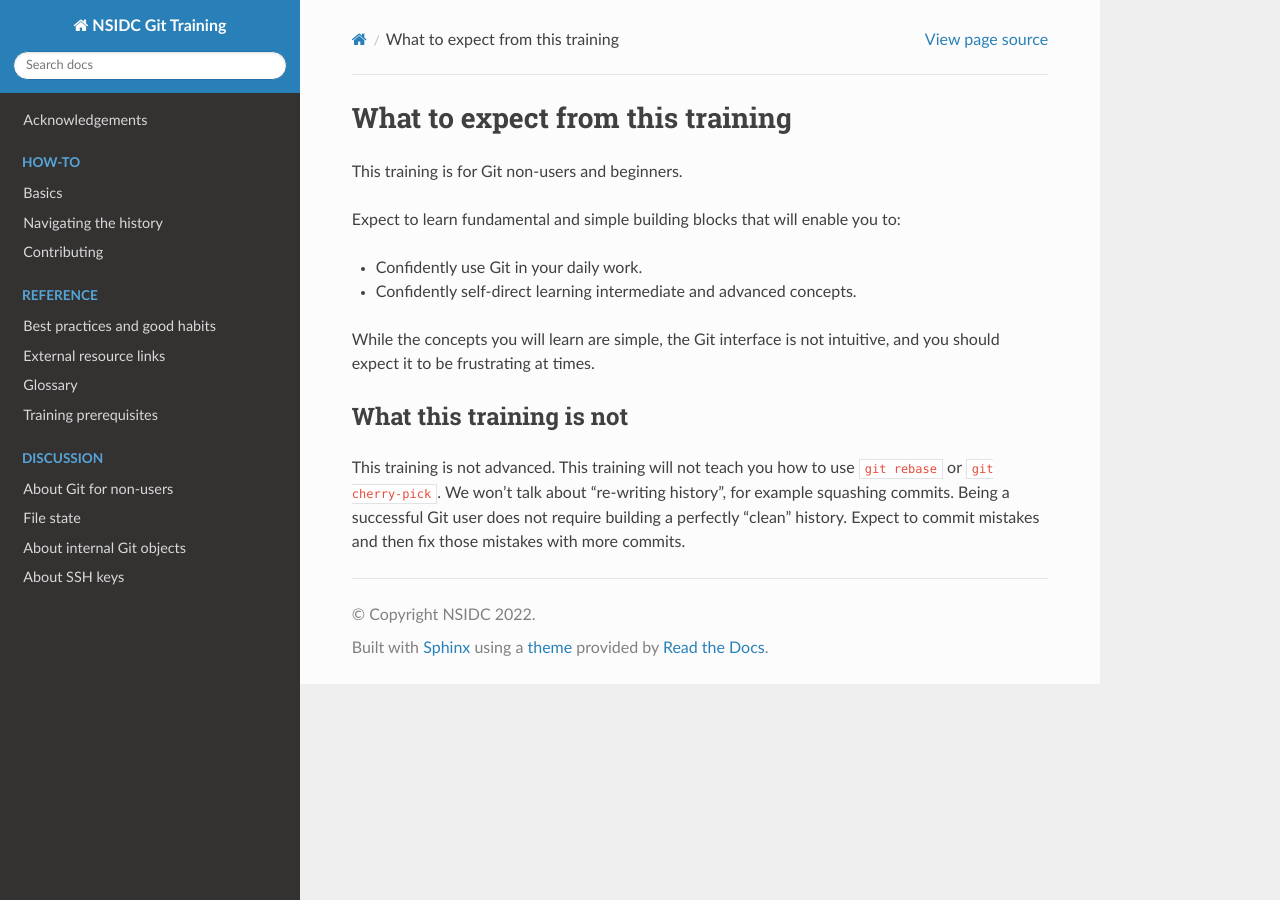
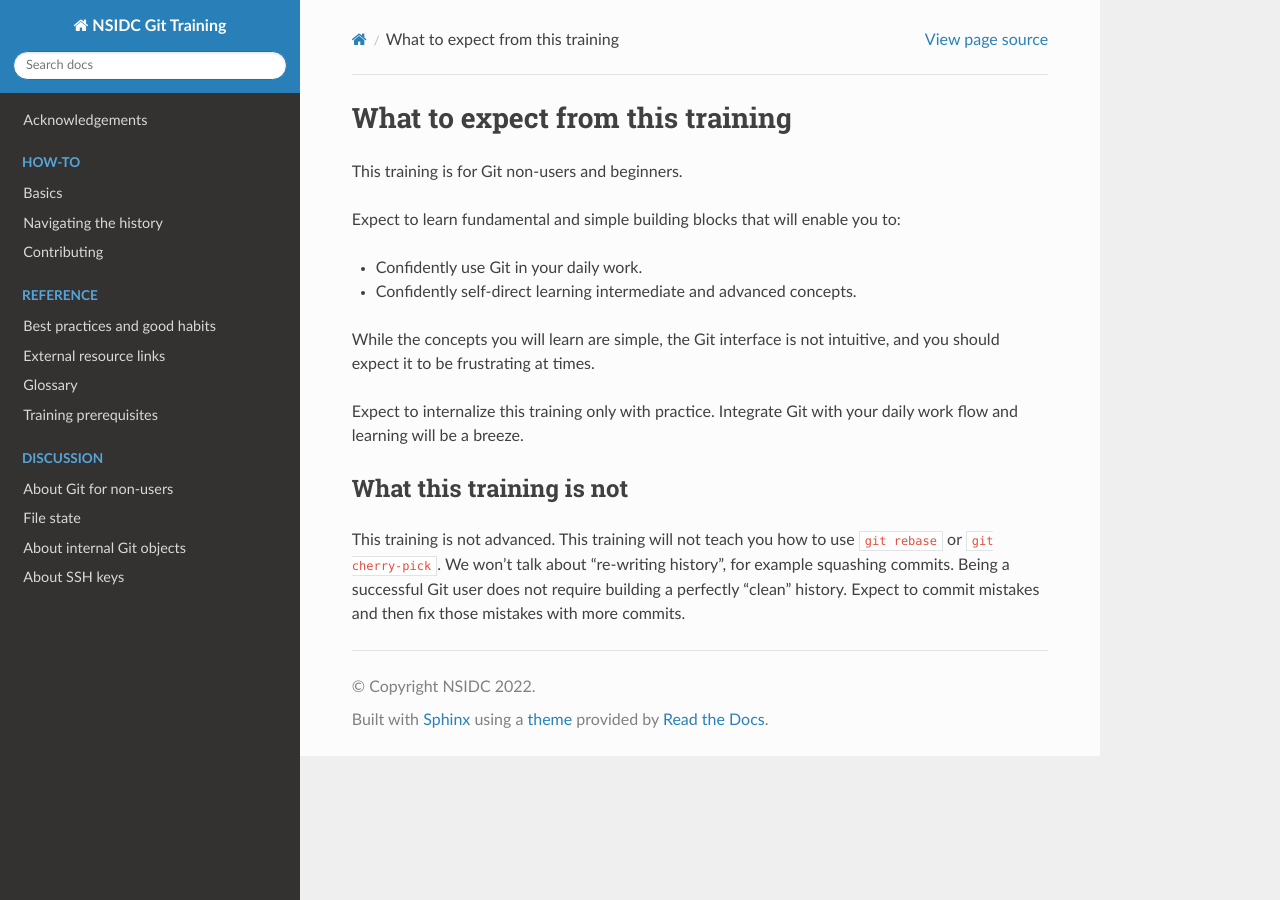
Before and after one commit to nsidc/git-training, a Sphinx documentation site: the page built from doc/what-to-expect.md, in a window 1280 px wide. Built offline with Sphinx 7.4.7 and the Read the Docs theme 2.0.0, drawn with Linux system fonts in a browser that asks for light colours.

Commit message:
Add note about practice

```diff
--- a/doc/what-to-expect.md
+++ b/doc/what-to-expect.md
@@ -10,6 +10,9 @@ Expect to learn fundamental and simple building blocks that will enable you to:
 While the concepts you will learn are simple, the Git interface is not intuitive, and
 you should expect it to be frustrating at times.
 
+Expect to internalize this training only with practice. Integrate Git with your daily
+work flow and learning will be a breeze.
+
 
 ## What this training is not
 
```
